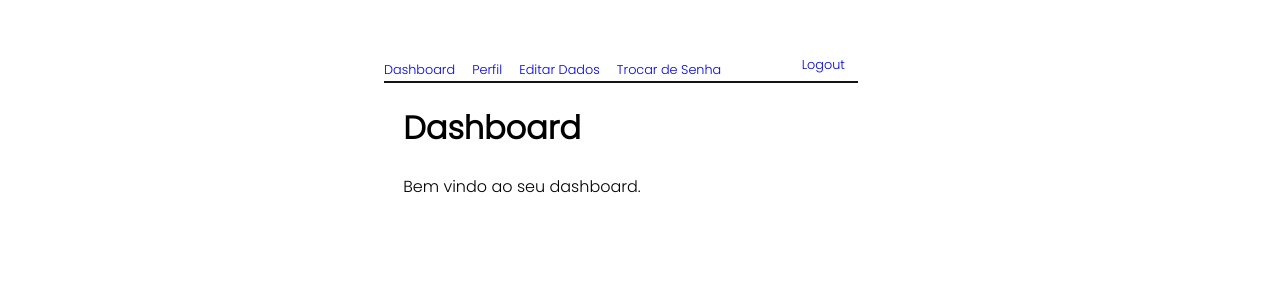
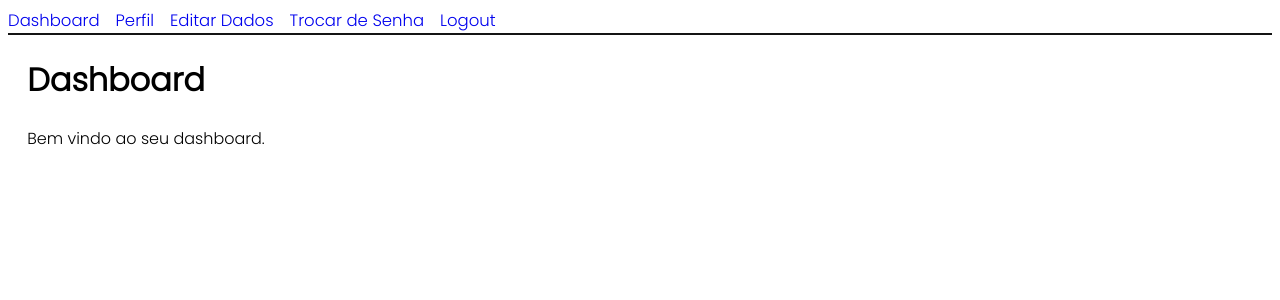
Before and after one commit to JMoreiraEstudante/DjangoLogin, a Django app: page / in a window 1280 px wide. Shown: the top 300 px of the page. Run offline with Django 3.2, Linux system fonts and the light colour scheme; the visitor is signed in with stand-in values (Sample User, id 1).

Commit message:
mudando estilo dos links

```diff
--- a/login/account/static/css/base.css
+++ b/login/account/static/css/base.css
@@ -1,7 +1,6 @@
 @import url('https://fonts.googleapis.com/css2?family=Poppins:wght@300&display=swap');
 
 body {
-    margin: 7vh 33vw 0 30vw;
     font-family: 'Poppins', sans-serif;
 }
 
@@ -10,16 +9,12 @@ body {
 }
 
 #header a {
-    font-size: 0.8rem;
-    padding-right: 1vw;
+    font-size: min(3vw, 16.5px);
+    padding-right: 0.7em;
 }
 
 a {
     text-decoration: none;
-}
-
-.log {
-    float: right;
 }
 
 #content{
--- a/login/login/settings.py
+++ b/login/login/settings.py
@@ -29,7 +29,7 @@ SECRET_KEY = os.environ.get("SECRET_KEY")
 # SECURITY WARNING: don't run with debug turned on in production!
 DEBUG = True
 
-ALLOWED_HOSTS = []
+ALLOWED_HOSTS = ['*']
 
 
 # Application definition
```
